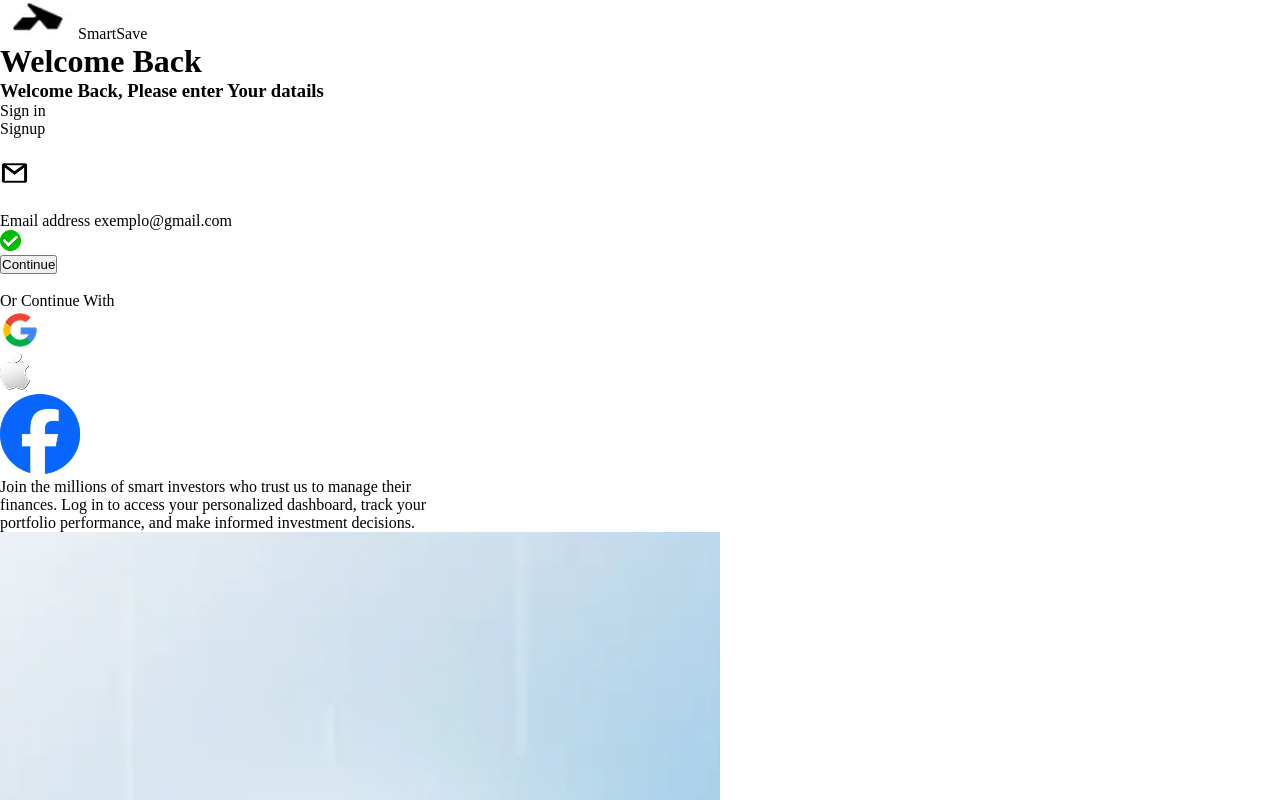
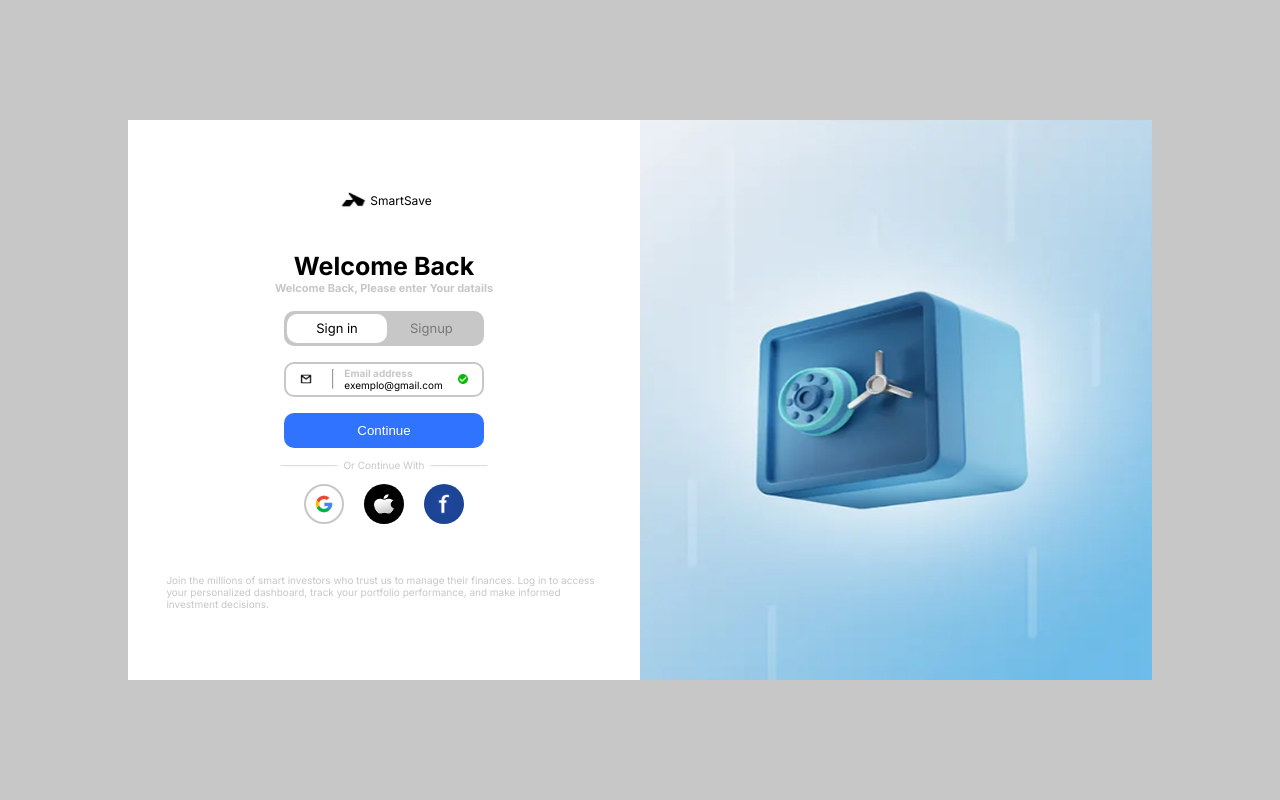
Before and after one commit to mthenryx/page-login, a plain HTML site: page index.html in a window 1280 px wide. Shown: the top 800 px of the page. Drawn offline with Linux system fonts and the light colour scheme.

Commit message:
Page de login finalizada, esse foi um treino de HTML e CSS.

```diff
--- a/css/style.css
+++ b/css/style.css
@@ -3,3 +3,174 @@
     --secundary-color: #000;
     --third-color: #797979;
 }
+
+body {
+    font-family: Inter, sans-serif;
+    display: flex;
+    justify-content: center;
+    align-items: center;
+    background-color: var(--primary-color);
+}
+
+main {
+    margin-top: 15vh;
+    height: 70vh;
+    display: flex;
+}
+
+.cofre {
+    width: 40vw;
+}
+
+.welcome {
+    background-color: white;
+    width: 40vw;
+    display: flex;
+    justify-content: center;
+    align-items: center;
+    flex-direction: column;
+}
+
+.sign, .login,
+.continuar,
+.socialAPI {
+    display: flex;
+}
+
+.top {
+    display: flex;
+    justify-content: center;
+    align-items: center;
+    font-size: 12px;
+    margin-bottom: 5vh;
+}
+
+.top img {
+    height: 20px;
+    width: 34px;
+}
+
+h1 {
+    font-size: 25px;
+}
+
+h3 {
+    font-size: 11px;
+    color: var(--primary-color);
+    margin-bottom: 2vh;
+}
+
+.sign {
+    height: 35px;
+    width: 200px;
+    background-color: var(--primary-color);
+    font-size: 13px;
+    border-radius: 10px;
+    margin-bottom: 2vh;
+}
+
+.gray {
+    margin-top: 9px;
+    margin-left: 20px;
+    color: var(--third-color);
+}
+
+.sign div {
+    display: flex;
+    justify-content: center;
+    align-items: center;
+    background-color: white;
+    margin: 3px;
+    width: 100px;
+    border-radius: 10px;
+}
+
+.login {
+    border: 2px solid var(--primary-color);
+    border-radius: 10px;
+    height: 35px;
+    width: 200px;
+    font-size: 10px;
+    justify-content: center;
+    align-items: center;
+    margin-bottom: 2vh;
+}
+
+.login div {
+    margin: 5px;
+}
+
+.login .email {
+    height: 30px;
+    width: 12px;
+}
+
+.login img {
+    height: 10px;
+    width: 10px;
+    margin: 10px;
+}
+
+h6 {
+    color: var(--primary-color);
+    font-size: 10px;
+}
+
+hr {
+    height: 20px;
+    margin-right: 5px;
+    margin-left: 10px;
+}
+
+button {
+    background-color: #3073FF;
+    color: white;
+    height: 35px;
+    width: 200px;
+    border-radius: 10px;
+    border: #3073FF;
+    margin-bottom: 1vh;
+}
+
+.continuar {
+    color: var(--primary-color);
+    font-size: 10px;
+}
+
+.continuar span {
+    margin: 3px;
+}
+
+.socialAPI div {
+    display: flex;
+    justify-content: center;
+    align-items: center;
+    border-radius: 50%;
+    border: 2px solid var(--primary-color);
+    height: 40px;
+    width: 40px;
+    margin: 10px;
+}
+
+.socialAPI img {
+    height: 20px;
+    width: 20px;
+}
+
+.socialAPI .fecebook {
+    border: #1d4596;
+    background-color: #1d4596;
+}
+
+.socialAPI .apple {
+    border: var(--secundary-color);
+    background-color: var(--secundary-color);
+}
+
+.welcome p {
+    font-size: 10px;
+    color: var(--primary-color);
+    margin-left: 3vw;
+    margin-right: 3vw;
+    margin-top: 5vh;
+}
--- a/index.html
+++ b/index.html
@@ -21,39 +21,39 @@
             </div>
             <h1>Welcome Back</h1>
             <h3>Welcome Back, Please enter Your datails</h3>
-            <div class="Sign">
+            <div class="sign">
                 <div>
                     <span>Sign in</span>
                 </div>
-                <span>Signup</span>
+                <span class="gray">Signup</span>
             </div>
             <div class="login">
-                <img src="./img/email-logo.png" alt="E-mail">
-                <div class="linha-vertical"></div>
+                <img src="./img/email-logo.png" alt="E-mail" class="email">
+                <hr>
                 <div>
-                    <span>Email address</span>
+                    <h6>Email address</h6>
                     <span>exemplo@gmail.com</span>
                 </div>
                 <img src="./img/ok.png" alt="Ok">
             </div>
             <button>Continue</button>
-            <div class="Continuar">
-                <br>
+            <div class="continuar">
+                <span>────────</span>
                 <span>Or Continue With</span>
-                <br>
+                <span>────────</span>
             </div>
-            <div class="SocialAPI">
+            <div class="socialAPI">
                 <div>
                     <img src="./img/google-logo.png" alt="Logo do google">
                 </div>
-                <div>
+                <div class="apple">
                     <img src="./img/apple-logo.png" alt="Logo da apple">
                 </div>
-                <div>
-                    <img src="./img/facebook-logo.png" alt="Logo do fecebook">
+                <div class="fecebook">
+                    <img src="./img/fecebook-logo.png" alt="Logo do fecebook">
                 </div>
             </div>
-            <p>Join the millions of smart investors who trust us to manage their<br>finances. Log in to access your personalized dashboard, track your<br>portfolio performance, and make informed investment decisions.</p>
+            <p>Join the millions of smart investors who trust us to manage their finances. Log in to access your personalized dashboard, track your portfolio performance, and make informed investment decisions.</p>
         </div>
         <img src="./img/cofre.png" alt="Cofre" class="cofre">
     </main>
```
Also changed, not shown: img/facebook-logo.png (deleted), img/fecebook-logo.png (added).
